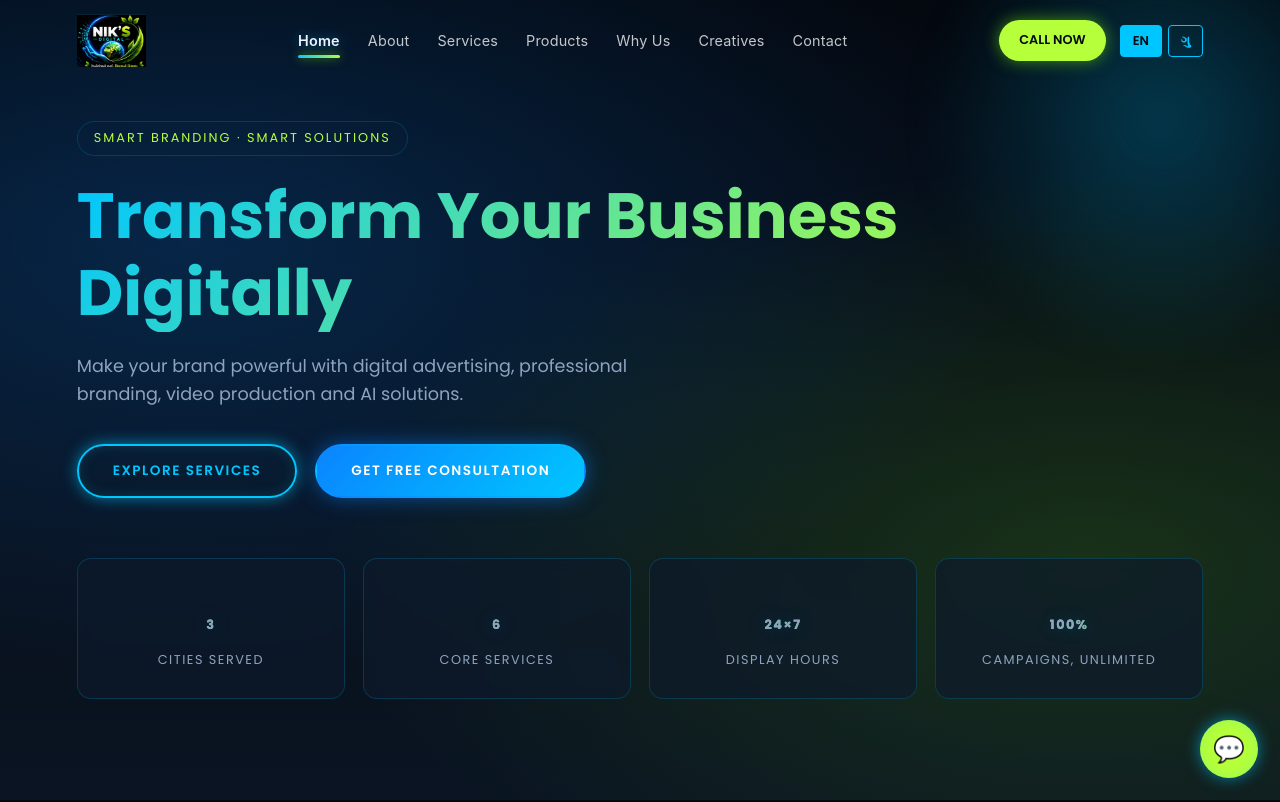
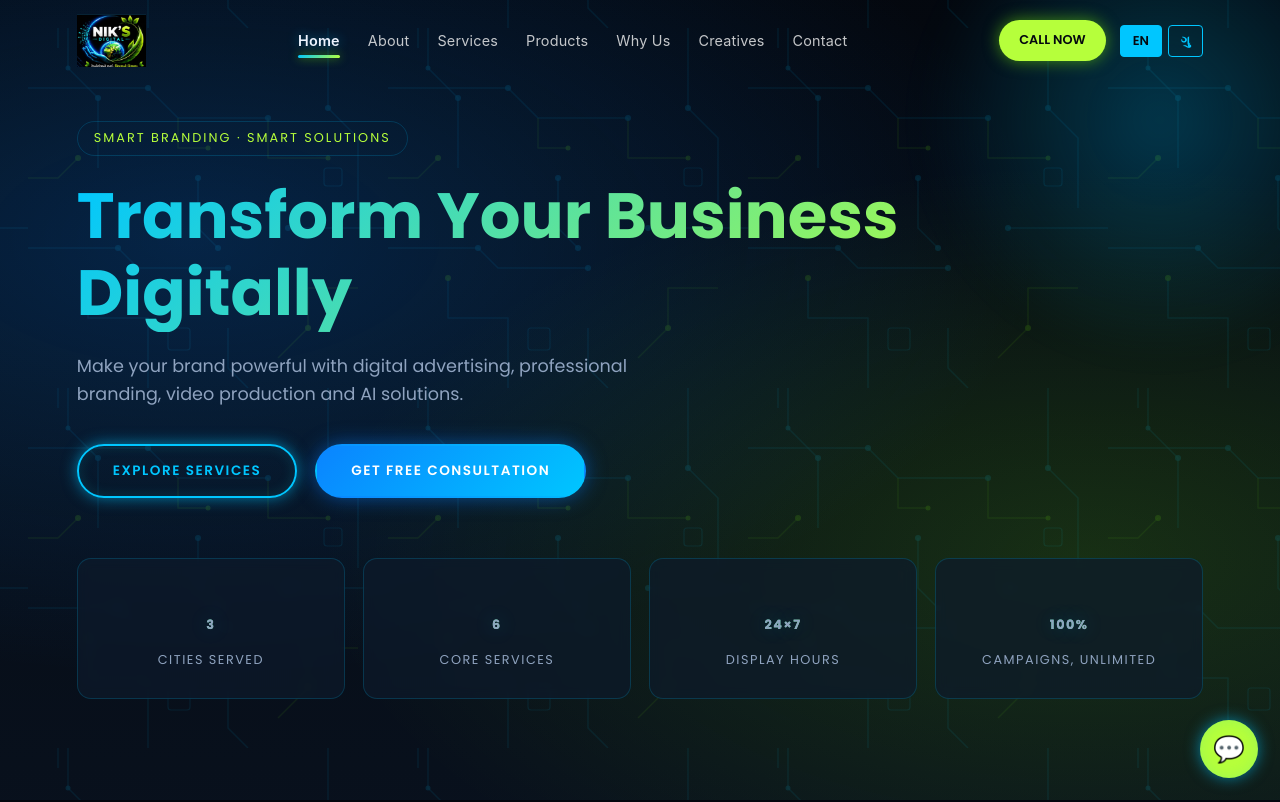
Before and after one commit to Devesh1304/niks-digital, a React (Vite) app: page / in a window 1280 px wide. Shown: the top 802 px of the page. Built offline with nearby package versions, Linux system fonts and the light colour scheme.

Commit message:
Add animated light circuit background and translucent section backgrounds

```diff
--- a/src/App.jsx
+++ b/src/App.jsx
@@ -129,6 +129,11 @@ export default function App() {
     };
     window.addEventListener('hashchange', onHash);
     return () => window.removeEventListener('hashchange', onHash);
+  }, []);
+
+  // Point the circuit background at the SVG tile (works under the GitHub Pages subpath too)
+  useEffect(() => {
+    document.documentElement.style.setProperty('--circuit', `url("${import.meta.env.BASE_URL}circuit.svg")`);
   }, []);
 
   useEffect(() => {
--- a/src/index.css
+++ b/src/index.css
@@ -12,7 +12,31 @@
   --muted: #8FA3BF;
   --line: rgba(0, 198, 255, 0.18);
   --grad: linear-gradient(135deg, var(--blue-neon), var(--green-neon));
+  /* Semi-transparent section backgrounds so the circuit layer shows through */
+  --panel: rgba(10, 20, 34, 0.72);
+  --panel-dark: rgba(4, 8, 15, 0.7);
 }
+
+/* Animated light circuit-board background (tile set from public/circuit.svg in JS) */
+body::before {
+  content: '';
+  position: fixed;
+  inset: 0;
+  background-image: var(--circuit, none);
+  background-size: 360px 360px;
+  opacity: 0.6;
+  pointer-events: none;
+  z-index: 0;
+  animation: circuit-drift 90s linear infinite;
+}
+
+@keyframes circuit-drift {
+  from { background-position: 0 0; }
+  to { background-position: 360px 360px; }
+}
+
+section,
+footer { position: relative; z-index: 1; }
 
 * { margin: 0; padding: 0; box-sizing: border-box; }
 html { scroll-behavior: smooth; }
@@ -22,6 +46,7 @@ body {
   background: var(--bg);
   color: var(--white);
   overflow-x: hidden;
+  position: relative;
   line-height: 1.6;
 }
 
@@ -210,7 +235,7 @@ h1, h2, h3, h4 { font-weight: 700; line-height: 1.2; }
   background:
     radial-gradient(ellipse at 15% 30%, rgba(10, 132, 255, 0.22), transparent 55%),
     radial-gradient(ellipse at 85% 70%, rgba(124, 252, 0, 0.14), transparent 50%),
-    linear-gradient(180deg, var(--bg), var(--bg-2));
+    linear-gradient(180deg, var(--panel-dark), var(--panel));
   overflow: hidden;
 }
 
@@ -301,7 +326,7 @@ h1, h2, h3, h4 { font-weight: 700; line-height: 1.2; }
 .contact { border-top: 1px solid rgba(0, 198, 255, 0.08); }
 
 /* ---------- Brand ---------- */
-.brand { background: var(--bg-2); }
+.brand { background: var(--panel); }
 
 .brand-points {
   display: grid;
@@ -436,7 +461,7 @@ h1, h2, h3, h4 { font-weight: 700; line-height: 1.2; }
 }
 
 /* ---------- Savings ---------- */
-.savings { background: var(--bg-2); }
+.savings { background: var(--panel); }
 
 .savings-grid {
   display: grid;
@@ -531,7 +556,7 @@ h1, h2, h3, h4 { font-weight: 700; line-height: 1.2; }
 .creative-grid img { width: 100%; height: auto; }
 
 /* ---------- Contact ---------- */
-.contact { background: var(--bg-2); }
+.contact { background: var(--panel); }
 
 .contact-grid {
   display: grid;
@@ -668,7 +693,7 @@ h1, h2, h3, h4 { font-weight: 700; line-height: 1.2; }
   overflow: hidden;
   background:
     radial-gradient(ellipse at 50% 0%, rgba(10, 132, 255, 0.25), transparent 60%),
-    linear-gradient(180deg, var(--bg), var(--bg-2));
+    linear-gradient(180deg, var(--panel-dark), var(--panel));
 }
 
 .cp-hero-inner { position: relative; z-index: 1; max-width: 820px; margin: 0 auto; }
@@ -750,7 +775,7 @@ h1, h2, h3, h4 { font-weight: 700; line-height: 1.2; }
 
 .cp-location h3 { color: var(--green-neon); }
 
-.cp-map-section { background: var(--bg-2); border-top: 1px solid rgba(0, 198, 255, 0.08); }
+.cp-map-section { background: var(--panel); border-top: 1px solid rgba(0, 198, 255, 0.08); }
 
 .cp-map {
   max-width: 1100px;
@@ -791,7 +816,7 @@ h1, h2, h3, h4 { font-weight: 700; line-height: 1.2; }
 .ab-stats-wrap .stats-strip { max-width: 1200px; margin: 0 auto; }
 
 .ab-why,
-.ab-process { background: var(--bg-2); padding: 100px 6%; border-top: 1px solid rgba(0, 198, 255, 0.08); }
+.ab-process { background: var(--panel); padding: 100px 6%; border-top: 1px solid rgba(0, 198, 255, 0.08); }
 
 .ab-why .cp-cards { grid-template-columns: repeat(3, 1fr); }
 .ab-why .cp-card { text-align: left; }
@@ -978,7 +1003,7 @@ h1, h2, h3, h4 { font-weight: 700; line-height: 1.2; }
   box-shadow: 0 0 10px rgba(124, 252, 0, 0.5);
 }
 
-.sv-why { background: var(--bg-2); padding: 100px 6%; border-top: 1px solid rgba(0, 198, 255, 0.08); }
+.sv-why { background: var(--panel); padding: 100px 6%; border-top: 1px solid rgba(0, 198, 255, 0.08); }
 .sv-why .cp-cards { grid-template-columns: repeat(3, 1fr); }
 .sv-why .cp-card { text-align: left; }
 .sv-why .cp-icon { margin: 0 0 16px; }
@@ -1105,7 +1130,7 @@ h1, h2, h3, h4 { font-weight: 700; line-height: 1.2; }
 }
 
 /* ---------- Home page additions ---------- */
-.hm-products { background: var(--bg); }
+.hm-products { background: var(--panel-dark); }
 .hm-product-grid { grid-template-columns: repeat(2, 1fr); }
 .hm-product { padding: 0; overflow: hidden; }
 .hm-product img { width: 100%; height: 260px; object-fit: cover; transition: transform 0.6s ease; }
@@ -1136,7 +1161,7 @@ h1, h2, h3, h4 { font-weight: 700; line-height: 1.2; }
 
 .hm-banner p { color: var(--muted); font-size: 1.1rem; }
 
-.hm-industries { background: var(--bg-2); }
+.hm-industries { background: var(--panel); }
 .hm-chips { display: flex; flex-wrap: wrap; justify-content: center; gap: 14px; max-width: 900px; margin: 0 auto; }
 .hm-chips .sv-chip { padding: 12px 22px; font-size: 0.95rem; }
 
```
Also changed, not shown: public/circuit.svg (added).
